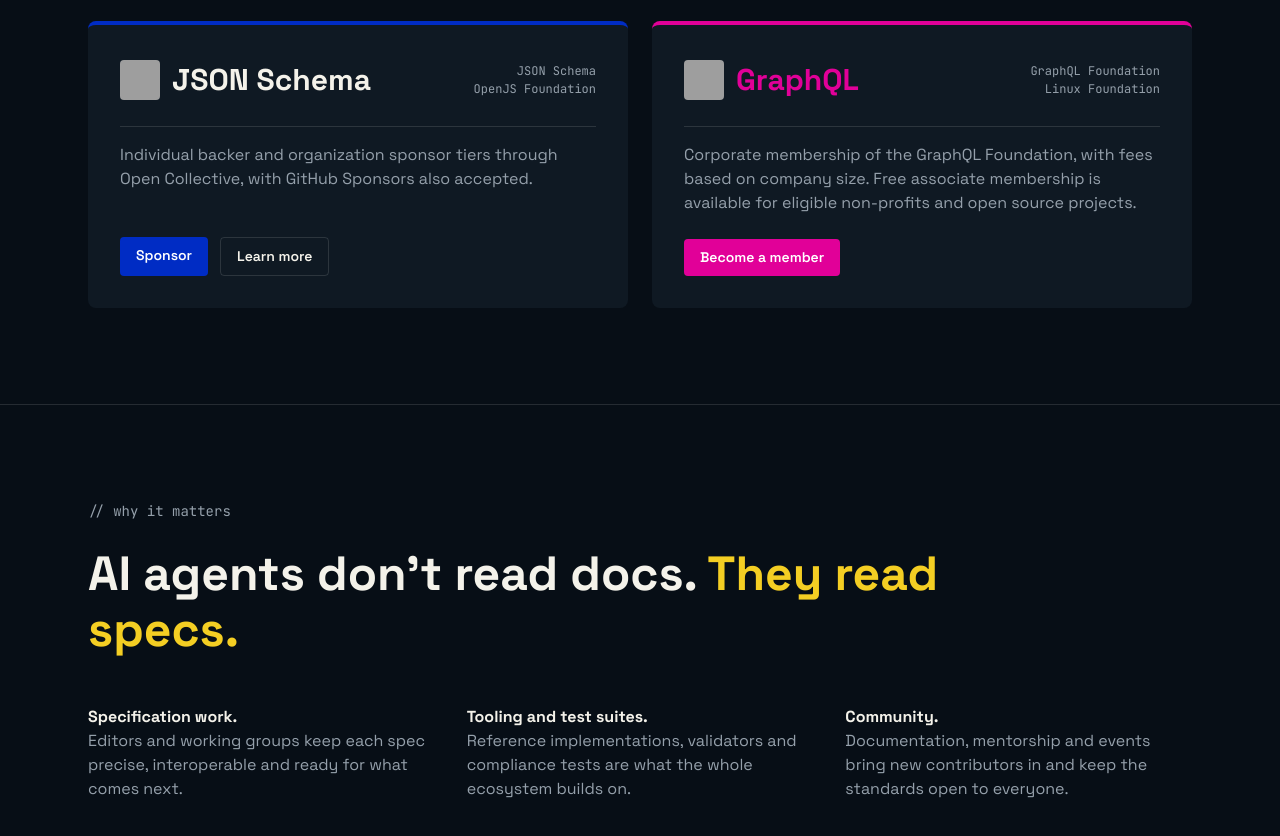
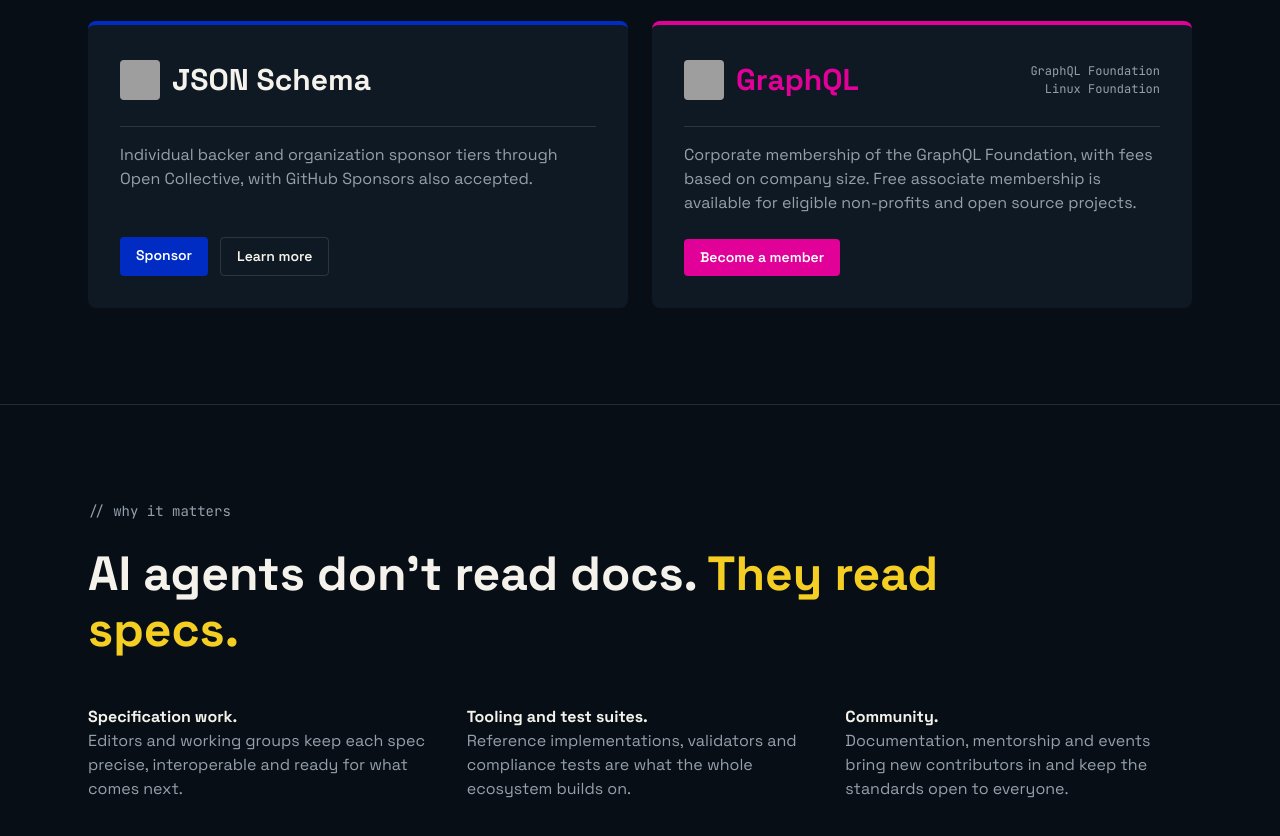
Before and after one commit to api-standards/website, a plain HTML site: page public/index.html in a window 1280 px wide. Shown: the part 1204-2040 px from the top of the page. Drawn offline with Linux system fonts and the light colour scheme; grey boxes are pictures that could not be loaded.

Commit message:
Remove mention of OpenJS Foundation
JSON Schema is not part of the OpenJS Foundation.

```diff
--- a/public/index.html
+++ b/public/index.html
@@ -191,7 +191,6 @@
         <article id="json-schema" class="card" style="--accent: var(--c3); --accent-fg: #fff; --heading: var(--foreground)">
           <div class="card-head">
             <div class="name"><img src="https://github.com/json-schema-org.png?size=160" alt="" loading="lazy"><h3>JSON Schema</h3></div>
-            <span class="org">JSON Schema<br>OpenJS Foundation</span>
           </div>
           <div class="body">
             <p>Individual backer and organization sponsor tiers through Open Collective, with GitHub Sponsors also accepted.</p>
```
